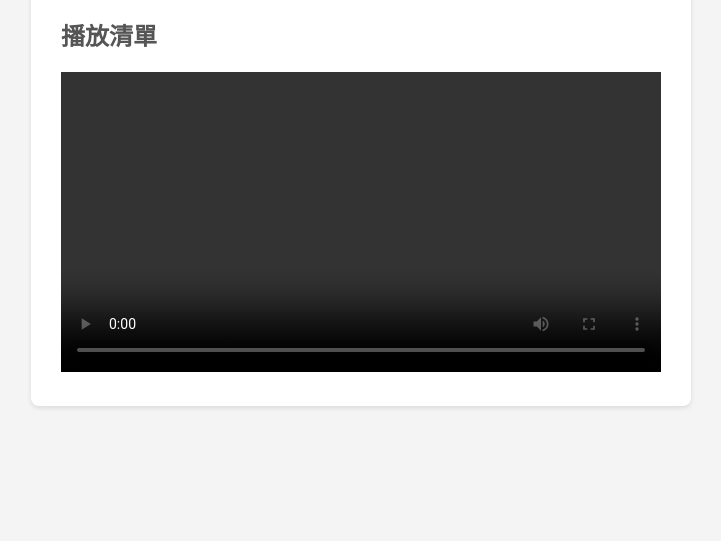
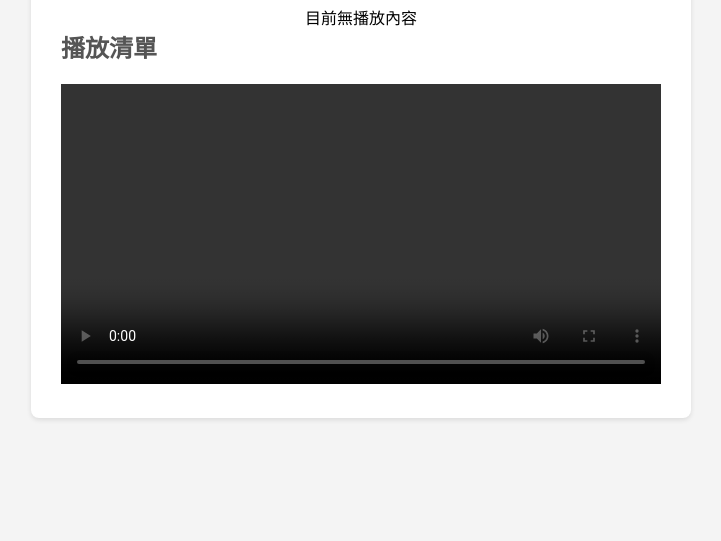
Before and after one commit to Ryan-2013/unlimited_player3, a plain HTML site: page index.html in a window 1280 px wide. Shown: the part 299-840 px from the top of the page, without its empty margins (279-1000 px from the left). Drawn offline with Linux system fonts and the light colour scheme.

Commit message:
Update index.html

```diff
--- a/index.html
+++ b/index.html
@@ -14,10 +14,14 @@
             <input type="file" id="fileInput" multiple accept="audio/*, video/*">
             <button id="playButton" disabled>播放</button>
         </div>
+
+        <div class="now-playing" id="nowPlaying">目前無播放內容</div>
+
         <div class="playlist">
             <h2>播放清單</h2>
             <ul id="fileList"></ul>
         </div>
+
         <div class="player-container">
             <video id="mediaPlayer" controls></video>
         </div>
```
